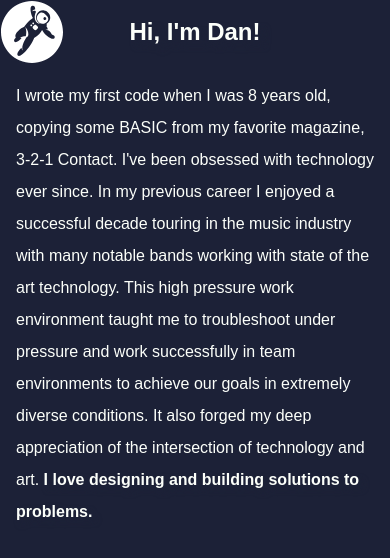
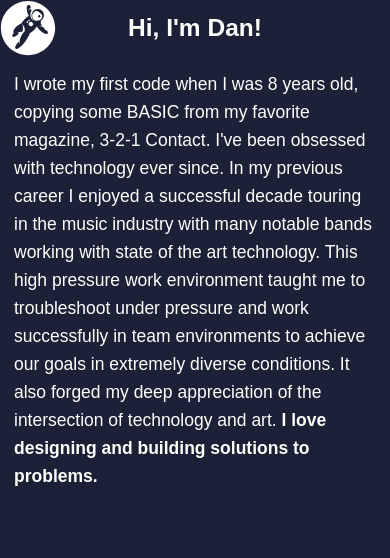
Before and after one commit to danboberton/dan-butcher-dev, a Next.js app in the folder app/: page /components/MainContent/About in a window 390 px wide. Shown: the top 558 px of the page. Built offline with nearby package versions, Linux system fonts and the light colour scheme.

Commit message:
changed media queries to use html font-size and rem

```diff
--- a/app/src/pages/components/Header/Header.module.css
+++ b/app/src/pages/components/Header/Header.module.css
@@ -27,7 +27,6 @@
 
 @media (width < 600px) {
     .headerText {
-        font-size: 2rem;
         text-align: center;
         padding-left: 0;
     }
--- a/app/src/pages/components/Header/NavBar/Buttons/NavButton.module.css
+++ b/app/src/pages/components/Header/NavBar/Buttons/NavButton.module.css
@@ -1,6 +1,6 @@
 .NavButton {
     border: 1px solid white;
-    padding: .25rem .25rem .25rem .25rem;
+    padding: .25rem;
     margin: .5rem;
     height: 2.5rem;
     transition: border-radius .15s;
@@ -14,5 +14,6 @@
 
 .buttonText {
     color: rgb(var(--space-white-rgb));
-    font-family: ui-sans-serif, system-ui, -apple-system, BlinkMacSystemFont, "Segoe UI", Roboto, "Helvetica Neue", Arial, "Noto Sans", sans-serif, "Apple Color Emoji", "Segoe UI Emoji", "Segoe UI Symbol", "Noto Color Emoji"
+    font-family: ui-sans-serif, system-ui, -apple-system, BlinkMacSystemFont, "Segoe UI", Roboto, "Helvetica Neue", Arial, "Noto Sans", sans-serif, "Apple Color Emoji", "Segoe UI Emoji", "Segoe UI Symbol", "Noto Color Emoji";
+    padding: 0;
 }
--- a/app/src/pages/components/MainContent/About.tsx
+++ b/app/src/pages/components/MainContent/About.tsx
@@ -7,7 +7,7 @@ export default function About(): JSX.Element {
     return (
         <>
             <ContentHeader title={"Hi, I'm Dan!"} icon={<FaGrav/>}/>
-            <p className={"content-text responsive"}>I wrote my first code when I was 8 years old, copying some BASIC
+            <p>I wrote my first code when I was 8 years old, copying some BASIC
                 from my favorite magazine, 3-2-1 Contact. I've been obsessed with technology ever since. In my previous
                 career I enjoyed a successful decade touring in the music industry with many notable bands working with
                 state of the art technology. This high pressure work environment taught me to troubleshoot under
--- a/app/src/pages/components/MainContent/Education.tsx
+++ b/app/src/pages/components/MainContent/Education.tsx
@@ -7,7 +7,7 @@ export default function Education(): JSX.Element {
     return (
         <>
             <ContentHeader title={"Education"} icon={<IoSchoolSharp/>}/>
-            <p className={"content-text responsive"}>Bachelors of Computer Science concentration in Software Engineering</p>
+            <p>Bachelors of Computer Science concentration in Software Engineering</p>
         </>
     )
 }
--- a/app/src/pages/components/MainContent/Experience.tsx
+++ b/app/src/pages/components/MainContent/Experience.tsx
@@ -7,7 +7,7 @@ export default function Experience(): JSX.Element {
     return (
         <>
             <ContentHeader title={"Experience"} icon={<MdWork/>}/>
-            <p className={"content-text responsive"}>Pelco</p>
+            <p>Pelco</p>
         </>
     )
 }
--- a/app/src/pages/components/MainContent/MainContent.tsx
+++ b/app/src/pages/components/MainContent/MainContent.tsx
@@ -15,7 +15,7 @@ export default function MainContent({}): JSX.Element {
         <Education/>,
         <Experience/>,
         <Projects/>,
-        <><p className={"content-text responsive"}>Content 1 Lorem ipsum dolor sit amet, consectetur adipisicing elit.
+        <><p>Content 1 Lorem ipsum dolor sit amet, consectetur adipisicing elit.
             Aliquam distinctio est ex minima mollitia necessitatibus numquam omnis perspiciatis quisquam. Ipsa iste,
             maiores maxime quia quos reiciendis sequi similique sunt vitae?
             Lorem ipsum dolor sit amet, consectetur adipisicing elit. Excepturi fugit nostrum optio placeat quasi
@@ -23,7 +23,7 @@ export default function MainContent({}): JSX.Element {
             Lorem ipsum dolor sit amet, consectetur adipisicing elit. Cupiditate molestias reprehenderit tempora!
             Aliquid, assumenda dolore et eum laborum molestias nisi numquam omnis provident ratione, rem repudiandae
             similique suscipit tenetur vitae.</p></>,
-        <><p className={"content-text responsive"}>Content 2 Lorem ipsum dolor sit amet, consectetur adipisicing elit.
+        <><p>Content 2 Lorem ipsum dolor sit amet, consectetur adipisicing elit.
             Aliquam distinctio est ex minima mollitia necessitatibus numquam omnis perspiciatis quisquam. Ipsa iste,
             maiores maxime quia quos reiciendis sequi similique sunt vitae?
             Lorem ipsum dolor sit amet, consectetur adipisicing elit. Ab accusantium amet animi consectetur consequatur
@@ -35,10 +35,10 @@ export default function MainContent({}): JSX.Element {
             Lorem ipsum dolor sit amet, consectetur adipisicing elit. Fugit minima necessitatibus repellat soluta. Alias
             eos facilis nam sunt voluptas voluptatibus. Assumenda consequuntur cupiditate exercitationem nesciunt
             possimus saepe, sunt tempora voluptatem.</p></>,
-        <><p className={"content-text responsive"}>Content 3 Lorem ipsum dolor sit amet, consectetur adipisicing elit.
+        <><p>Content 3 Lorem ipsum dolor sit amet, consectetur adipisicing elit.
             Aliquam distinctio est ex minima mollitia necessitatibus numquam omnis perspiciatis quisquam. Ipsa iste,
             maiores maxime quia quos reiciendis sequi similique sunt vitae?</p></>,
-        <><p className={"content-text responsive"}>Content 4 Lorem ipsum dolor sit amet, consectetur adipisicing elit.
+        <><p>Content 4 Lorem ipsum dolor sit amet, consectetur adipisicing elit.
             Aliquam distinctio est ex minima mollitia necessitatibus numquam omnis perspiciatis quisquam. Ipsa iste,
             maiores maxime quia quos reiciendis sequi similique sunt vitae?</p></>,
     ]
--- a/app/src/pages/components/MainContent/Projects.tsx
+++ b/app/src/pages/components/MainContent/Projects.tsx
@@ -16,7 +16,7 @@ export default function Projects(): JSX.Element {
                                <ul>
                                    <li>Next.js / React Single Page Application</li>
                                    <li>Typescript</li>
-                                   <li>Mobile-First Design</li>
+                                   <li>Mobile-First Responsive Design</li>
                                    <li>All From Scratch</li>
                                    <li>Custom Hamburger Menu for Mobile</li>
                                </ul>
--- a/app/src/pages/components/MainContent/SingleProject.tsx
+++ b/app/src/pages/components/MainContent/SingleProject.tsx
@@ -18,11 +18,9 @@ export default function SingleProject({title, description, features, gitURL}: Pr
                 <h3 className={styles.subTitle}>{title}</h3>
                 <IconContext.Provider value={{color: "white", size: "2rem"}}>
                     <div className={styles.gitIconContainer}>
-                        <p className={"content-text responsive"}>
-                            src:
-                        </p>
+
                         <div className={styles.gitButtonContainer}>
-                            <button className={styles.gitButton}>
+                            <button className={styles.gitButton} onClick={()=> window.location.href = gitURL}>
                                 <BsGithub/>
                             </button>
                         </div>
@@ -33,7 +31,7 @@ export default function SingleProject({title, description, features, gitURL}: Pr
 
             </div>
 
-            <p className={"content-text responsive"}> {description}</p>
+            <p> {description}</p>
             <h4 className={styles.feature}>Features:</h4>
             {features}
         </>
--- a/app/src/styles/globals.css
+++ b/app/src/styles/globals.css
@@ -9,6 +9,7 @@ html, body{
   padding: 0;
   background-color: rgb(var(--space-gray-rgb));
   overflow-x: hidden;
+  font-size: 16px;
 }
 
 :root {
@@ -21,15 +22,7 @@ html, body{
   --space-gray-rgb: 28,33,55;
 }
 
-@media (prefers-color-scheme: dark) {
-  :root {
-    --foreground-rgb: 255, 255, 255;
-    --background-start-rgb: 0, 0, 0;
-    --background-end-rgb: 0, 0, 0;
-  }
-}
-
-.content-text {
+p {
   font-family: "europa", sans-serif;
   color: rgb(var(--space-white-rgb));
   font-size: 1.25rem;
@@ -74,13 +67,12 @@ li {
 
 @media (width < 600px) {
 
-  .content-text.responsive {
-    font-size: 1rem;
+  html {
+    font-size: 14px;
   }
 
   .content-title.responsive {
     text-align: center;
-    font-size: 1.5rem;
   }
 }
 
```
